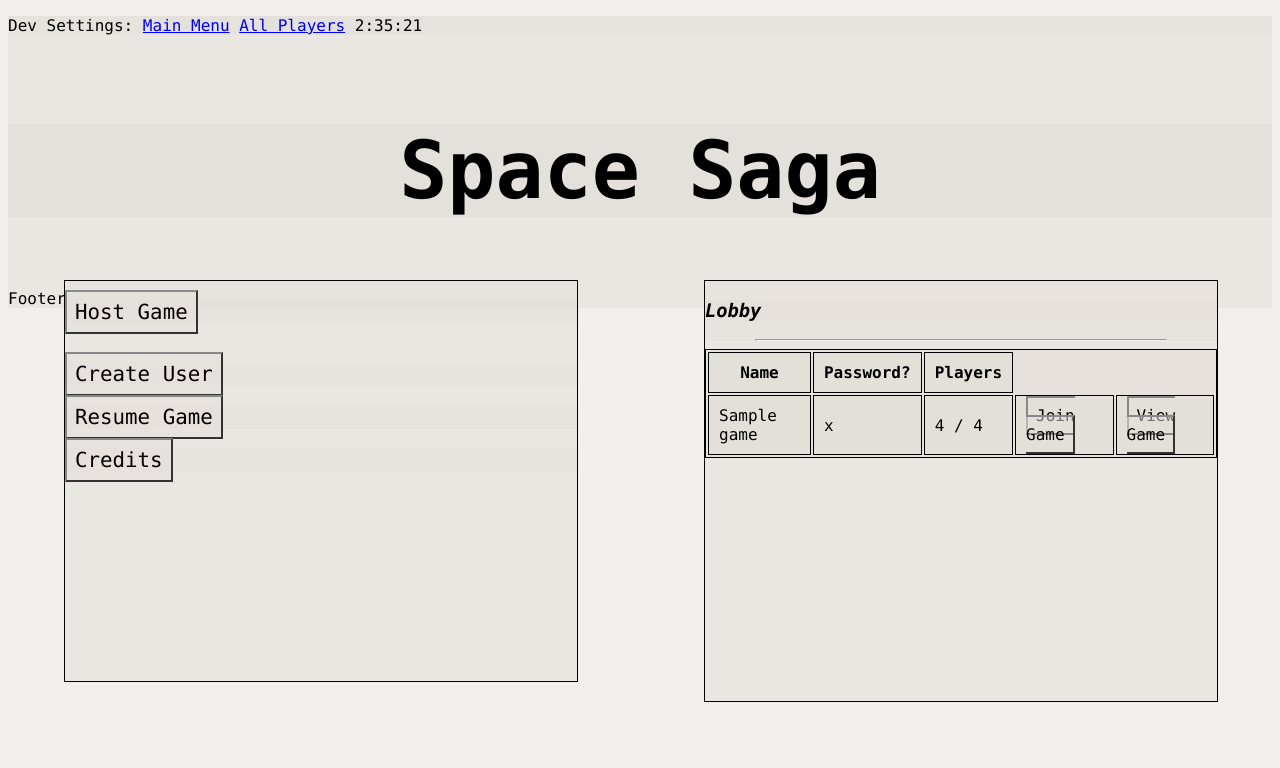
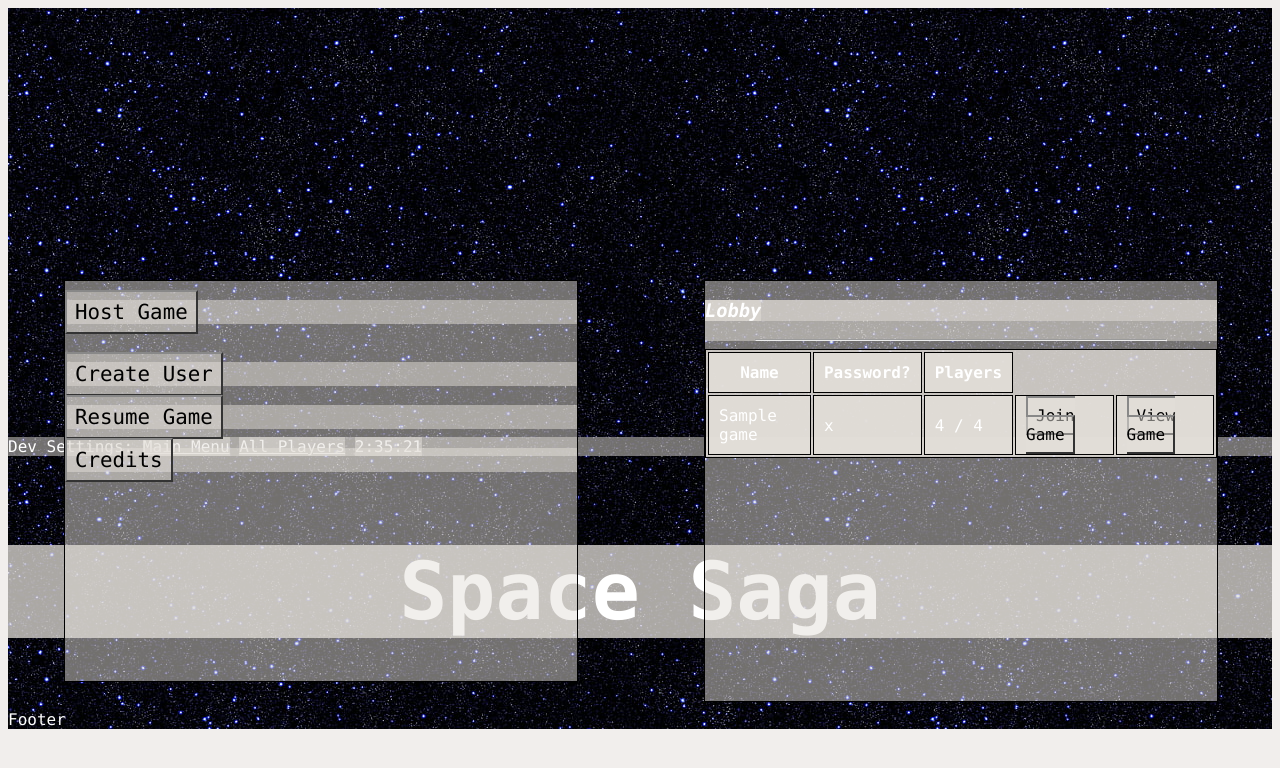
Before and after one commit to EthanVB123/SpaceSaga, a Node server app: page / in a window 1280 px wide. Shown: the top 768 px of the page. Run offline with Node 20, Linux system fonts and the light colour scheme; tables that the repository leaves empty hold one stand-in row (values such as "Sample post"); some libraries are stand-ins or nearby versions.

Commit message:
End of lesson

```diff
--- a/public/stylesheets/main.css
+++ b/public/stylesheets/main.css
@@ -1,6 +1,10 @@
 * {
     background-color: #e4dfda80;
     font-family: "Consolas"; /* download something sufficiently spacey later */
+    color: white;
+}
+body {
+    background-image: url('/views/assets/spacebackground.jpg');
 }
 button {
     align-self: center;
--- a/views/layouts/layout.ejs
+++ b/views/layouts/layout.ejs
@@ -22,6 +22,7 @@
     </script>
 </head>
 <body onload='getTime()'>
+    <img src='spacebackground.jpg' alt='alttext'>
     <p>Dev Settings:
     <a href='/'>Main Menu</a>
     <a href='/setup'>All Players</a>
```
Also changed, not shown: views/assets/spacebackground.jpg (added), views/layouts/spacebackground.jpg (added).
